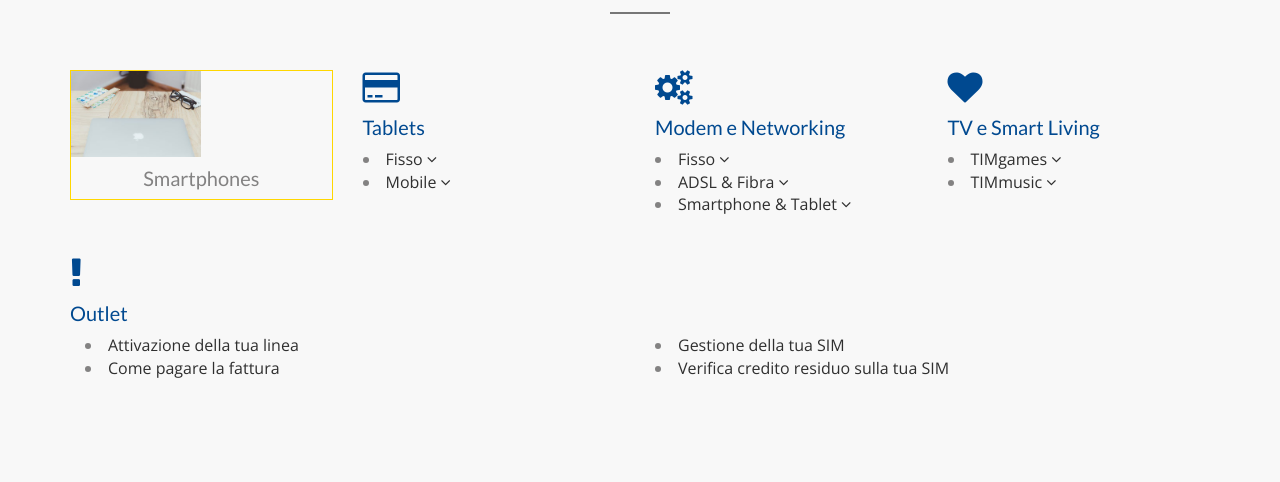
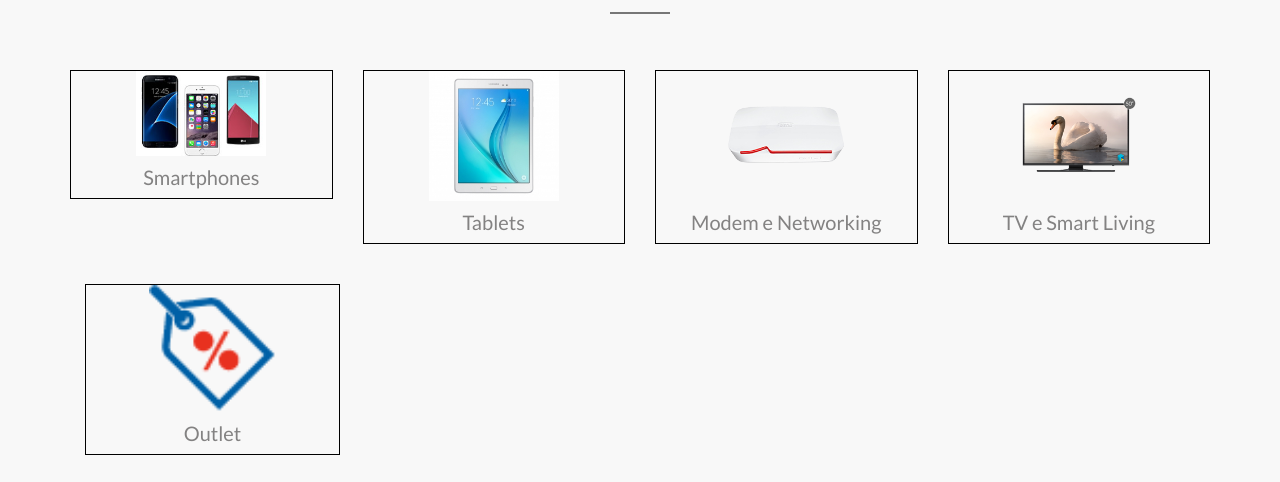
Before and after one commit to Dedavix/HypermediaProject, a plain HTML site: page project/prodotti.html in a window 1280 px wide. Shown: the part 470-952 px from the top of the page. Drawn offline with nearby package versions, Linux system fonts and the light colour scheme.

Commit message:
category device page
the page above

```diff
--- a/project/prodotti.html
+++ b/project/prodotti.html
@@ -178,87 +178,43 @@
             <div class="row">
               <div class="col-md-3 col-sm-6">
                 <div class="single-device-category wow zoomIn">
-                  <a href="#"><img class="device-img" src="assets/images/smartphone/test1.jpg" alt="Smartphones"></img></a>
+                    <div align = "center">
+                  <a href="#"><img class="device-img" src="assets/images/smartphone.jpg" alt="Smartphones"></img></a>
+                  </div>
                   <h4 class="device-title">Smartphones</h4>
-
-
                 </div>
               </div>
               <div class="col-md-3 col-sm-6">
-                <div class="single-feature wow zoomIn">
-                  <i class="fa fa-credit-card feature-icon"></i>
-                  <h4 class="feat-title">Tablets</h4>
-                  <li class="dropdown">
-                      <a href="#" class="dropdown-toggle" data-toggle="dropdown">Fisso <span class="fa fa-angle-down"></span></a>
-                      <ul class="dropdown-menu" role="menu">
-                          <li><a href="#">Come leggere la fattura</a></li>
-                          <li><a href="#">Come pagare la fattura</a></li>
-                      </ul>
-                  </li>
-                  <li class="dropdown">
-                      <a href="#" class="dropdown-toggle" data-toggle="dropdown">Mobile <span class="fa fa-angle-down"></span></a>
-                      <ul class="dropdown-menu" role="menu">
-                          <li><a href="#">Verifica credito residuo</a></li>
-                      </ul>
-                  </li>
+                  <div class="single-device-category wow zoomIn">
+                      <div align = "center">
+                          <a href="#"><img class="device-img" src="assets/images/tablet.jpg" alt="Tablet"></img></a>
+                      </div>
+                        <h4 class="device-title">Tablets</h4>
                   </div>
              </div>
              <div class="col-md-3 col-sm-6">
-                <div class="single-feature wow zoomIn">
-                  <i class="fa fa-gears feature-icon"></i>
-                  <h4 class="feat-title">Modem e Networking</h4>
-                  <li class="dropdown">
-                      <a href="#" class="dropdown-toggle" data-toggle="dropdown">Fisso <span class="fa fa-angle-down"></span></a>
-                      <ul class="dropdown-menu" role="menu">
-                          <li><a href="#">Memotel</a></li>
-                          <li><a href="#">Avviso di chiamata</a></li>
-                      </ul>
-                  </li>
-                  <li class="dropdown">
-                      <a href="#" class="dropdown-toggle" data-toggle="dropdown">ADSL & Fibra <span class="fa fa-angle-down"></span></a>
-                      <ul class="dropdown-menu" role="menu">
-                          <li><a href="#">Velocit&agrave di allineamento</a></li>
-                      </ul>
-                  </li>
-                  <li class="dropdown">
-                      <a href="#" class="dropdown-toggle" data-toggle="dropdown">Smartphone & Tablet <span class="fa fa-angle-down"></span></a>
-                      <ul class="dropdown-menu" role="menu">
-                          <li><a href="#">Assistenza tecnica con SOSsmartphone</a></li>
-                      </ul>
-                  </li>
+                  <div class="single-device-category wow zoomIn">
+                      <div align = "center">
+                          <a href="#"><img class="device-img" src="assets/images/modem.png" alt="Modem"></img></a>
+                      </div>
+                        <h4 class="device-title">Modem e Networking</h4>
                   </div>
              </div>
               <div class="col-md-3 col-sm-6">
-                <div class="single-feature wow zoomIn">
-                  <i class="fa fa-heart feature-icon"></i>
-                  <h4 class="feat-title">TV e Smart Living</h4>
-                  <li class="dropdown">
-                      <a href="#" class="dropdown-toggle" data-toggle="dropdown">TIMgames <span class="fa fa-angle-down"></span></a>
-                      <ul class="dropdown-menu" role="menu">
-                          <li><a href="#">Cos&#8217&egrave TIMgames</a></li>
-                      </ul>
-                  </li>
-                  <li class="dropdown">
-                      <a href="#" class="dropdown-toggle" data-toggle="dropdown">TIMmusic <span class="fa fa-angle-down"></span></a>
-                      <ul class="dropdown-menu" role="menu">
-                          <li><a href="#">Cos&#8217&egrave TIMmusic</a></li>
-                      </ul>
-                  </li>
+                <div class="single-device-category wow zoomIn">
+                  <div align = "center">
+                          <a href="#"><img class="device-img" src="assets/images/tvesmartliving.png" alt="Modem"></img></a>
+                      </div>
+                  <h4 class="device-title">TV e Smart Living</h4>
                 </div>
                </div>
-
               <div class="col-md-12">
-                <div class="single-feature wow zoomIn">
-                  <i class="fa fa-exclamation feature-icon"></i>
-                  <h4 class="feat-title">Outlet</h4>
-                    <div class="col-md-6">
-                      <li><a href="#">Attivazione della tua linea</a></li>
-                      <li><a href="#">Come pagare la fattura</a></li>
+               <div class="col-md-3 col-sm-6">
+                <div class="single-device-category wow zoomIn">
+                    <div align = "center">
+                          <a href="#"><img class="device-img" src="assets/images/outlet.png" alt="Modem"></img></a>
                       </div>
-                    <div class="col-md-6">
-                      <li><a href="#">Gestione della tua SIM</a></li>
-                      <li><a href="#">Verifica credito residuo sulla tua SIM</a></li>
-                    </div>
+                  <h4 class="device-title">Outlet</h4>
                   </div>
               </div>
             </div>
--- a/project/style.css
+++ b/project/style.css
@@ -835,7 +835,7 @@
     width: 100%;
     border-style: solid;
     border-width: thin;
-    border-color: gold;
+    border-color: black;
 }
 
 .device-img{
```
Also changed, not shown: project/assets/images/modem.png (added), project/assets/images/outlet.png (added), project/assets/images/smartphone.jpg (added), project/assets/images/tablet.jpg (added), project/assets/images/tvesmartliving.png (added). Lines whose indentation alone changed are shown as unchanged.
